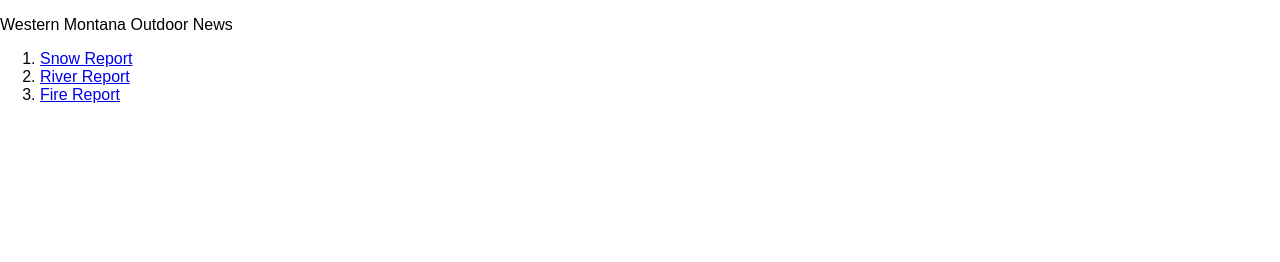
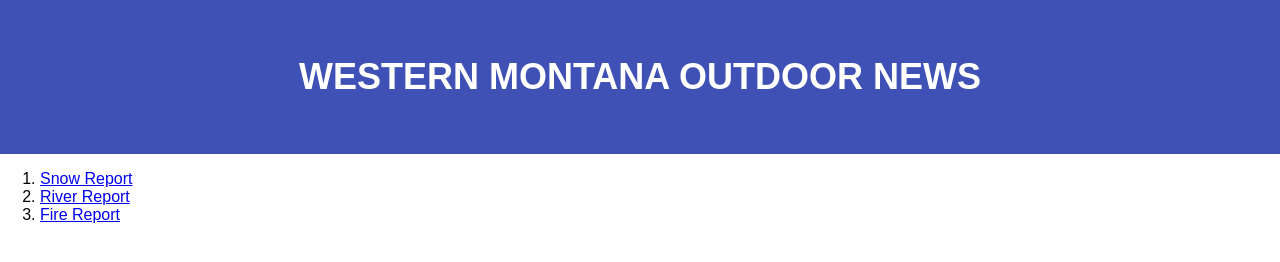
Before and after one commit to lwalawander/September-2016-Project, a plain HTML site: page index.html in a window 1280 px wide. Drawn offline with Linux system fonts and the light colour scheme.

Commit message:
styled header

```diff
--- a/index.html
+++ b/index.html
@@ -4,10 +4,11 @@
 		<title>Western Montana Outdoor News</title>
 		<meta charset='utf-8' />
 		<link rel='stylesheet' href='normalize.css' />
+		<link rel='stylesheet' href='main.css' />
 	</head>
 	<body>
-		<header>
-			<p>Western Montana Outdoor News</p>
+		<header class='header'>
+			<p class='logo'>Western Montana Outdoor News</p>
 		</header>
 		<main>
 			<ol>
--- a/main.css
+++ b/main.css
@@ -39,3 +39,24 @@ p {
 a {
 
 }
+
+/*------------------------------------------
+*	Header
+____________________________________________*/
+
+.header {
+	background-color: #3f51b5;
+	color: #fff;
+	padding: 20px 0;
+	text-align: center;
+}
+
+/*------------------------------------------
+*	Logo
+____________________________________________*/
+
+.logo {
+	font-size: 36px;
+	font-weight: bold;
+	text-transform: uppercase;
+}
```
